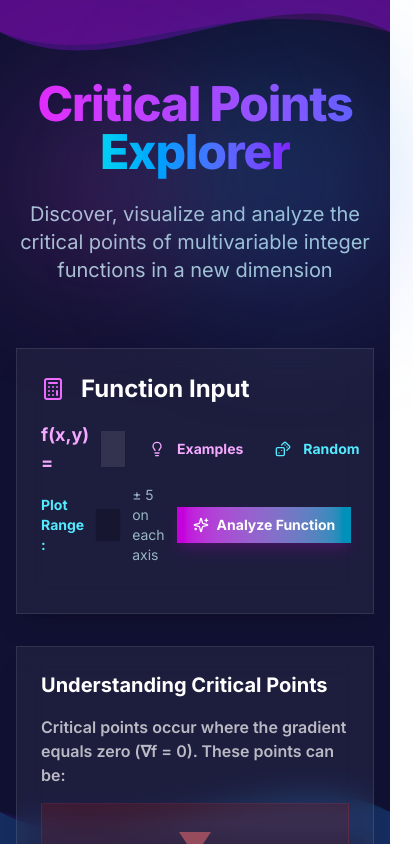
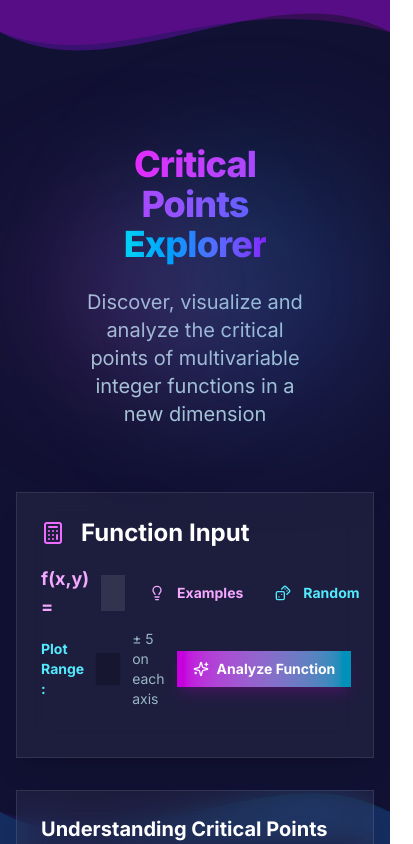
Before and after one commit to Anastasia-programmer/critical_point_calculator, a Next.js app in the folder my-app/: page / in a window 390 px wide. Shown: the top 844 px of the page, 413 px wide, since content can reach past the window. Built offline with nearby package versions, Linux system fonts and the light colour scheme.

Commit message:
fixed margins for small screens

```diff
--- a/my-app/src/app/page.tsx
+++ b/my-app/src/app/page.tsx
@@ -358,7 +358,7 @@ export default function MathWebsite() {
 
   return (
     <main className={`min-h-screen bg-[#111133] text-white ${inter.className}`}>
-      <div className="absolute top-0 left-0 w-full h-24 md:h-32 overflow-hidden z-0">
+      <div className="absolute top-0 left-0 w-full h-24 md:h-32  z-0 grid md:grid-cols-2">
         <svg
           viewBox="0 0 500 150"
           preserveAspectRatio="none"
@@ -377,11 +377,11 @@ export default function MathWebsite() {
 
       <div className="container mx-auto px-4 pt-20 pb-12 relative z-10">
         {/* Header with floating shapes */}
-        <div className="mb-16 relative">
+        <div className="m-16 relative">
           <div className="absolute top-1/2 left-1/4 transform -translate-x-1/2 -translate-y-1/2 w-48 h-48 rounded-full bg-gradient-to-br from-purple-500/20 to-pink-500/20 blur-3xl"></div>
           <div className="absolute top-1/2 right-1/4 transform translate-x-1/2 -translate-y-1/2 w-64 h-64 rounded-full bg-gradient-to-tl from-indigo-500/20 to-cyan-500/20 blur-3xl"></div>
 
-          <h1 className="text-5xl md:text-7xl font-extrabold tracking-tight mb-6 text-center relative">
+          <h1 className="text-4xl md:text-5xl font-extrabold tracking-tight mb-6 text-center relative">
             <span className="bg-clip-text text-transparent bg-gradient-to-r from-fuchsia-500 via-purple-500 to-indigo-500">
               Critical Points
             </span>
```
